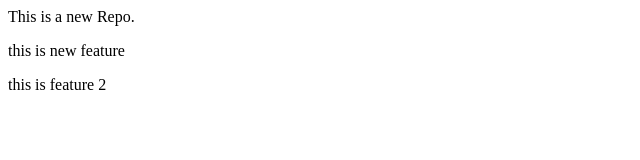
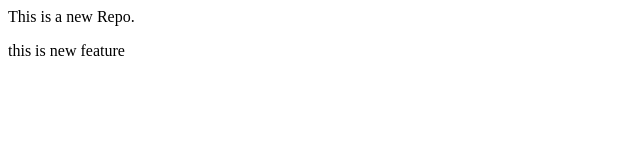
Before and after one commit to nilesh-wagh-git/localrepo1, a plain HTML site: page index.html in a window 1280 px wide. Shown: the whole page, without its empty margins (0-640 px from the left). Drawn offline with Linux system fonts and the light colour scheme.

Commit message:
delete feature2

```diff
--- a/index.html
+++ b/index.html
@@ -1,3 +1,2 @@
 <p>This is a new Repo.</p>
 <p>this is new feature</p>
-<p>this is feature 2</p>
```
